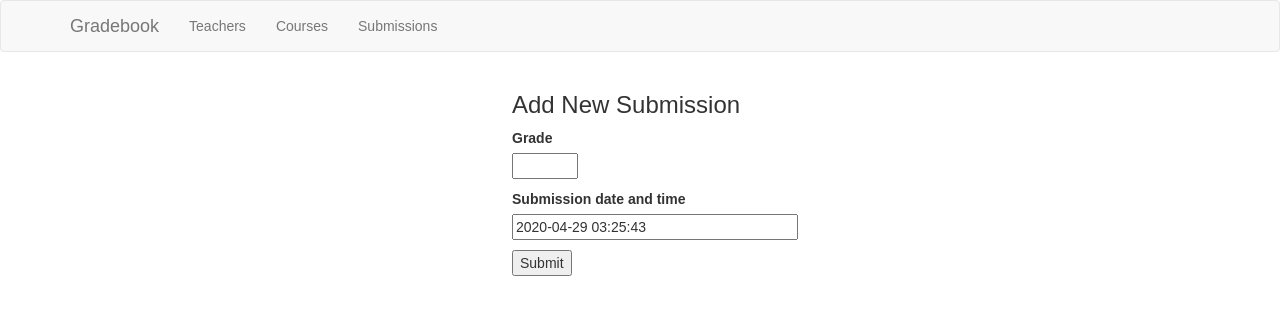
After one commit to laurenshareshian/grademeapp, a Flask app: page /addsubmission in a window 1280 px wide. The commit adds this page. Shown: the top 315 px of the page. Run offline with Flask 2, Linux system fonts and the light colour scheme; some libraries are stand-ins or nearby versions.

Commit message:
add submission model and views

```diff
--- a/app/__init__.py
+++ b/app/__init__.py
@@ -7,6 +7,4 @@ app = Flask(__name__)
 app.config.from_object(Config)
 bootstrap = Bootstrap(app)
 
-# createdatabase(app.config['DATABASE_URL'])
-
 from app import routes
--- a/app/forms.py
+++ b/app/forms.py
@@ -1,6 +1,7 @@
 from flask_wtf import FlaskForm
-from wtforms import StringField, PasswordField, BooleanField, SubmitField
-from wtforms.validators import ValidationError, DataRequired, Email, EqualTo
+from wtforms import StringField, PasswordField, BooleanField, SubmitField, DateTimeField, IntegerField
+from wtforms.validators import ValidationError, DataRequired, Email, EqualTo, NumberRange
+import datetime
 
 class TeacherForm(FlaskForm):
     first_name = StringField('First name', validators=[DataRequired()])
@@ -31,3 +32,17 @@ class CourseForm(FlaskForm):
     description = StringField('Description', validators=[DataRequired()])
     units = StringField('Units', validators=[DataRequired()])
     submit1 = SubmitField('Submit')
+
+class SubmissionForm(FlaskForm):
+    sub_time = DateTimeField(
+        label='Submission date and time',
+        format='%Y-%m-%d %H:%M:%S',
+        validators=[DataRequired('Enter a date')]
+    )
+    grade = IntegerField('Grade', validators=[DataRequired(), NumberRange(0, 100)])
+    submit = SubmitField('Submit')
+
+    def __init__(self, *args, **kwargs):
+        super().__init__(*args, **kwargs)
+        if not self.sub_time.data:
+            self.sub_time.data = datetime.datetime.now()
--- a/app/routes.py
+++ b/app/routes.py
@@ -1,7 +1,7 @@
-from flask import render_template, flash, redirect, url_for, request
+from flask import render_template, flash, redirect, url_for, request, g
 from app import app
-from app.forms import TeacherForm, StudentForm, AssignmentForm, CourseForm
-from psycopg2 import connect, extensions, sql
+from app.forms import TeacherForm, StudentForm, AssignmentForm, CourseForm, SubmissionForm
+from psycopg2 import connect, extensions, sql, extras
 from urllib.parse import urlparse
 
 result = urlparse(app.config['DATABASE_URL'])
@@ -430,6 +430,32 @@ def deleteTeacher(teacher_id):
     return redirect(url_for('renderTeachers'))
 
 
+### View all submissions for all courses
+@app.route('/submissions', methods=['GET'])
+def viewsubmissions():
+
+    dict_cur = conn.cursor(cursor_factory=extras.DictCursor)
+    dict_cur.execute('SELECT submission_id, submitted, grade FROM submission;')
+    submissions = dict_cur.fetchall()
+
+    return render_template('viewsubmissions.html', submissions=submissions)
+
+
+### Add new submission
+@app.route('/addsubmission', methods=['GET', 'POST'])
+def addsubmission():
+    if request.method == 'GET':
+        return render_template('addsubmission.html', submission_form=SubmissionForm())
+    else:
+        cursor = conn.cursor()
+        cursor.execute('''
+            INSERT INTO submission (submitted, grade)
+            VALUES (%s, %s);
+            ''',
+            (request.form['sub_time'], request.form['grade']))
+        return redirect(url_for('viewsubmissions'))
+
+
 ### This is a test that the postgres sql database is working
 @app.route('/testsql')
 def testsql():
--- /dev/null
+++ b/app/templates/addsubmission.html
@@ -0,0 +1,24 @@
+{% extends "template.html" %}
+
+{% block app_content %}
+<div class="container">
+	<div class="formscontainer">
+		<div class="form">
+		    <h3>Add New Submission</h3>
+	    	<form action="{{ url_for('addsubmission') }}" method="post" novalidate>
+		        {{ submission_form.hidden_tag() }}
+		        <p>
+		            {{ submission_form.grade.label }}<br>
+		            {{ submission_form.grade(size=32) }}
+		        </p>
+                <p>
+		            {{ submission_form.sub_time.label }}<br>
+		            {{ submission_form.sub_time(size=32) }}
+		        </p>
+		        <p>{{ submission_form.submit() }}</p>
+		    </form>
+		</div>
+	</div>
+</div>
+
+{% endblock %}
--- a/app/templates/template.html
+++ b/app/templates/template.html
@@ -28,6 +28,9 @@
                 <ul class="nav navbar-nav">
                     <li><a href="{{ url_for('renderCourses') }}">Courses</a></li>
                 </ul>
+                <ul class="nav navbar-nav">
+                    <li><a href="{{ url_for('viewsubmissions') }}">Submissions</a></li>
+                </ul>
             </div>
         </div>
     </nav>
--- a/main.py
+++ b/main.py
@@ -1,9 +1,15 @@
 from app import app
+from createdatabase import createdatabase
 
 import sys
 import os
 
 if __name__ == '__main__':
-    host = os.environ.get('HOST', '0.0.0.0')
-    port = int(os.environ.get('PORT', 5000))
-    app.run(host=host, port=port)
+    if '--reset' in sys.argv:
+        with app.app_context():
+            createdatabase(app.config['DATABASE_URL'])
+            print('Database recreated')
+    else:
+        host = os.environ.get('HOST', '0.0.0.0')
+        port = int(os.environ.get('PORT', 5000))
+        app.run(host=host, port=port)
```
Also changed, not shown: app/templates/viewsubmissions.html (added, +35 -0 lines), createdatabase.py (+48 -1 lines).
